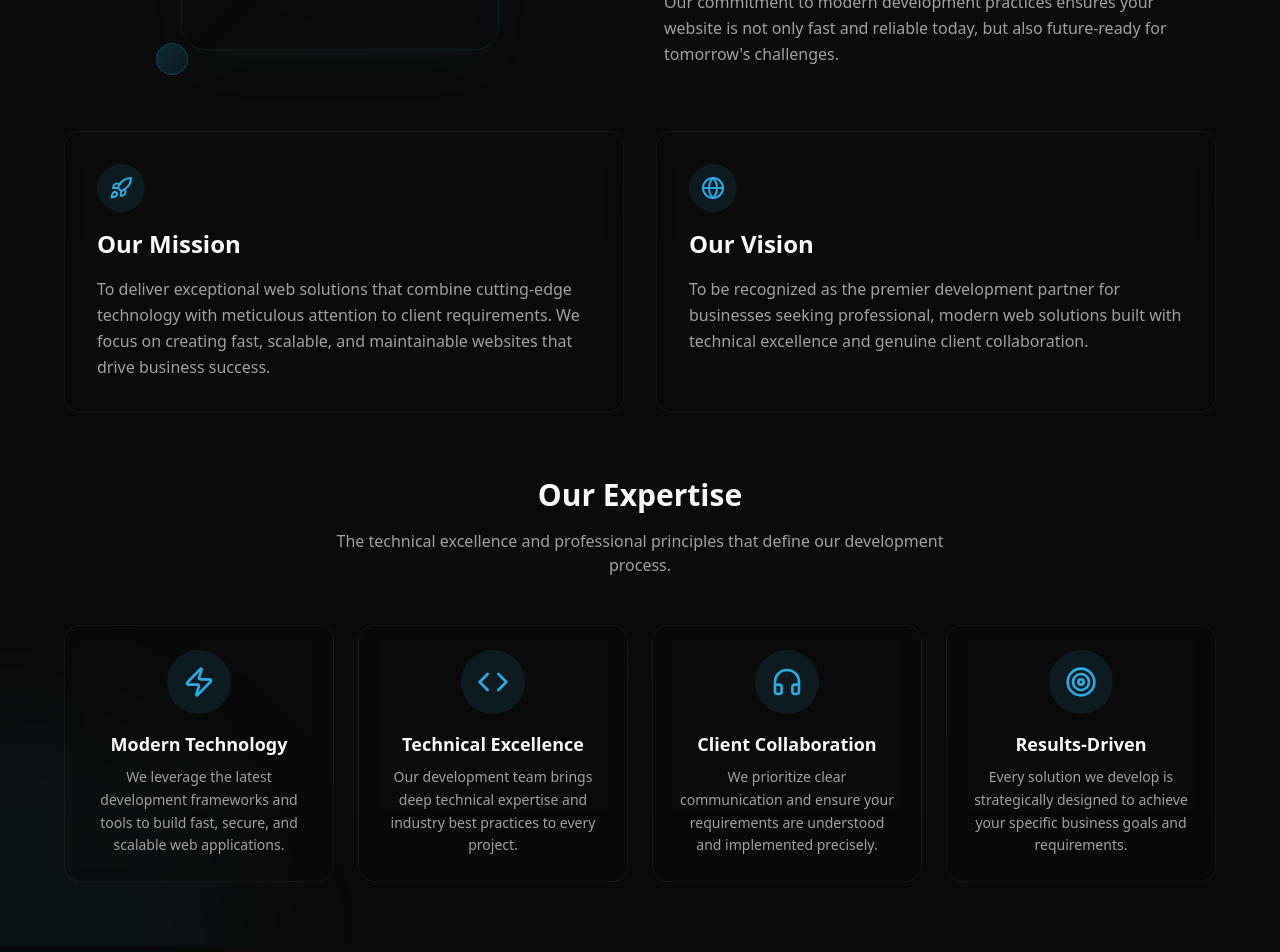
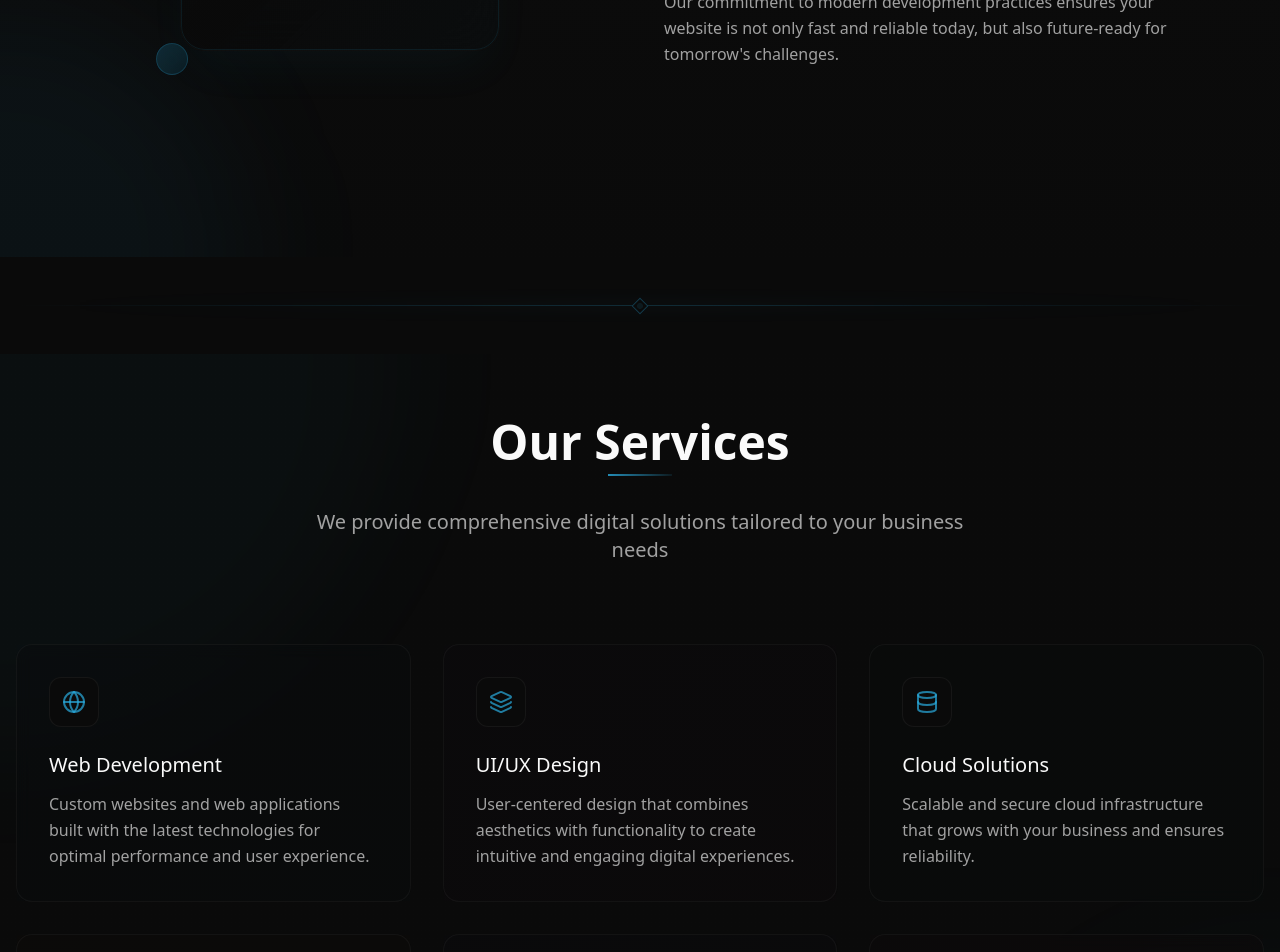
Before and after one commit to Abdulhamidsa/norpus, a Next.js app: page / in a window 1280 px wide. Shown: the part 1440-2392 px from the top of the page. Built offline with nearby package versions, Linux system fonts and the light colour scheme.

Commit message:
refactor: comment out unused sections in About component for improved clarity

```diff
--- a/src/components/About.tsx
+++ b/src/components/About.tsx
@@ -94,7 +94,7 @@ export const About = forwardRef<HTMLDivElement, AboutProps>(({ enterLink, leaveL
           </div>
 
           {/* Mission & Vision */}
-          <div className="grid grid-cols-1 md:grid-cols-2 gap-8 mb-16">
+          {/* <div className="grid grid-cols-1 md:grid-cols-2 gap-8 mb-16">
             <motion.div
               initial={{ opacity: 0, y: 20 }}
               whileInView={{ opacity: 1, y: 0 }}
@@ -130,15 +130,15 @@ export const About = forwardRef<HTMLDivElement, AboutProps>(({ enterLink, leaveL
               </div>
               <p className="text-muted-foreground leading-relaxed">{t("about.vision.description")}</p>
             </motion.div>
-          </div>
+          </div> */}
 
           {/* Values Section */}
-          <motion.div initial={{ opacity: 0, y: 20 }} whileInView={{ opacity: 1, y: 0 }} viewport={{ once: true }} transition={{ duration: 0.6 }} className="text-center mb-12">
+          {/* <motion.div initial={{ opacity: 0, y: 20 }} whileInView={{ opacity: 1, y: 0 }} viewport={{ once: true }} transition={{ duration: 0.6 }} className="text-center mb-12">
             <h3 className="text-2xl md:text-3xl font-semibold mb-4">{t("about.values.title")}</h3>
             <p className="text-muted-foreground max-w-2xl mx-auto">{t("about.values.subtitle")}</p>
-          </motion.div>
+          </motion.div> */}
 
-          <div className="grid grid-cols-1 md:grid-cols-2 lg:grid-cols-4 gap-6">
+          {/* <div className="grid grid-cols-1 md:grid-cols-2 lg:grid-cols-4 gap-6">
             {values.map((value, index) => (
               <motion.div
                 key={index}
@@ -157,7 +157,7 @@ export const About = forwardRef<HTMLDivElement, AboutProps>(({ enterLink, leaveL
                 <p className="text-sm text-muted-foreground leading-relaxed">{value.description}</p>
               </motion.div>
             ))}
-          </div>
+          </div> */}
         </div>
       </div>
     </section>
```
